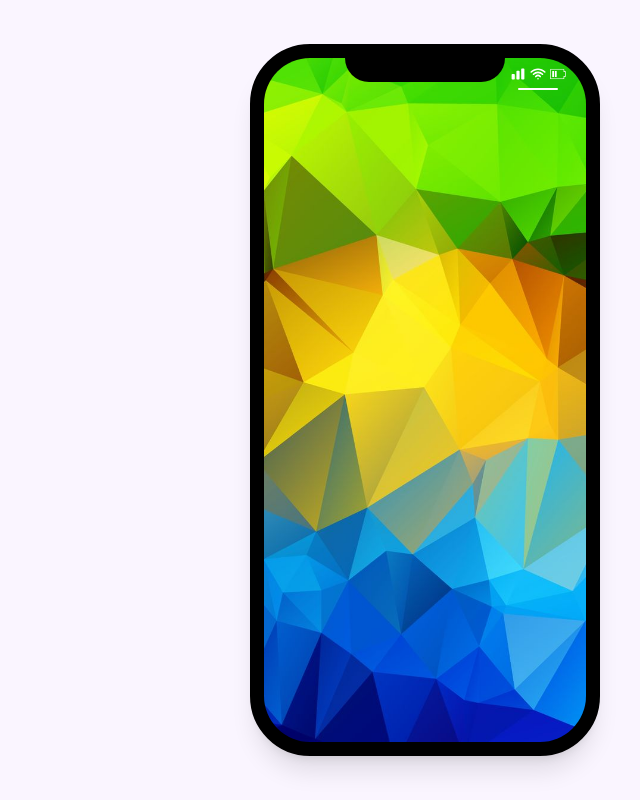
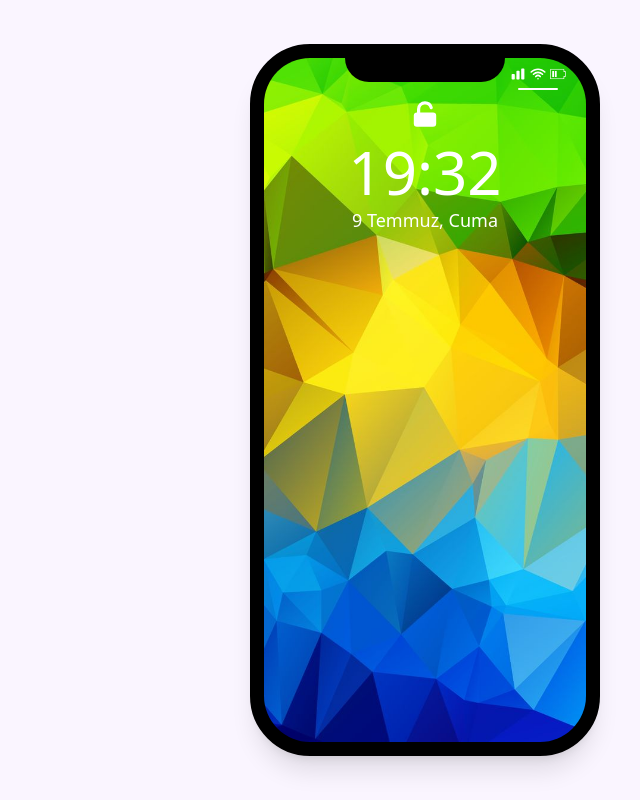
Before and after one commit to gohugotr/ios15-tailwindcss, a website: page index.html in a window 1280 px wide. Shown: the whole page, without its empty margins (640-1280 px from the left). Drawn offline with Linux system fonts and the light colour scheme.

Commit message:
Ana çerçeve ve temel elemanlar bitti

```diff
--- a/index.html
+++ b/index.html
@@ -24,7 +24,8 @@
           <!-- Üst Çentik -->
           <div class="h-6 w-40 bg-black mx-auto rounded-b-3xl"></div>
         </div>
-        <div class="relative"><!-- Sol wifi, pil vb. iconlar kondu -->
+        <div class="relative">
+          <!-- Sol wifi, pil vb. iconlar kondu -->
           <div class="mt-2 mr-5 justify-end space-x-1 flex">
             <svg
               xmlns="http://www.w3.org/2000/svg"
@@ -50,7 +51,21 @@
             </svg>
             <img src="./energy.svg" alt="battery" class="h-4 w-4" />
           </div>
-           <div class="mt-1.5 bg-white h-0.5 w-10 ml-auto mr-7 rounded"></div>
+          <div class="mt-1.5 bg-white h-0.5 w-10 ml-auto mr-7 rounded"></div>
+          <div class="flex flex-col items-center mt-2">
+            <svg
+              xmlns="http://www.w3.org/2000/svg"
+              class="h-8 w-8 text-white"
+              viewBox="0 0 20 20"
+              fill="currentColor"
+            >
+              <path
+                d="M10 2a5 5 0 00-5 5v2a2 2 0 00-2 2v5a2 2 0 002 2h10a2 2 0 002-2v-5a2 2 0 00-2-2H7V7a3 3 0 015.905-.75 1 1 0 001.937-.5A5.002 5.002 0 0010 2z"
+              />
+            </svg>
+            <p class="text-white mt-3 font-extralight text-6xl">19:32</p>
+            <p class="text-white mt-1 font-light text-lg">9 Temmuz, Cuma</p>
+          </div>
         </div>
       </div>
     </div>
```
Also changed, not shown: dist/output.css.
